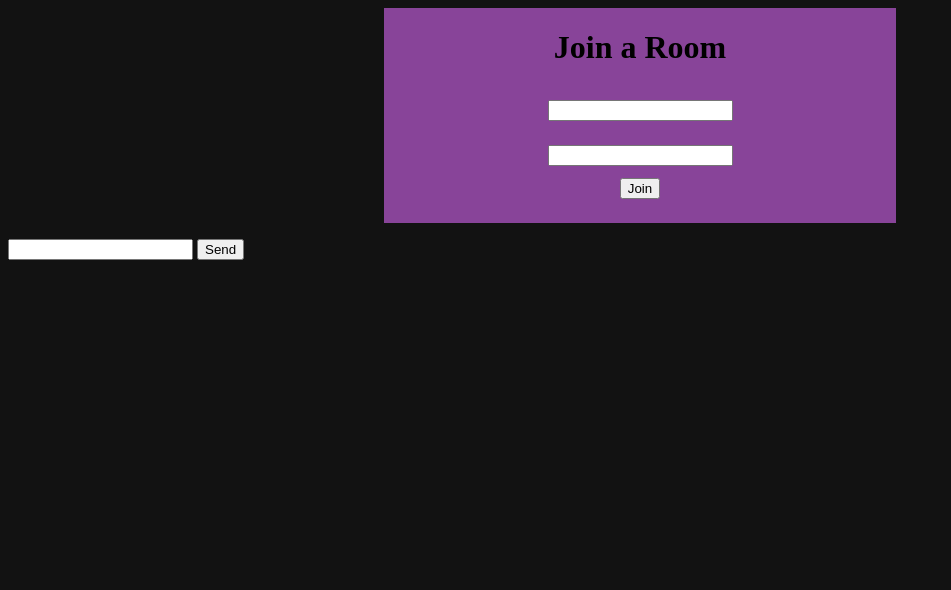
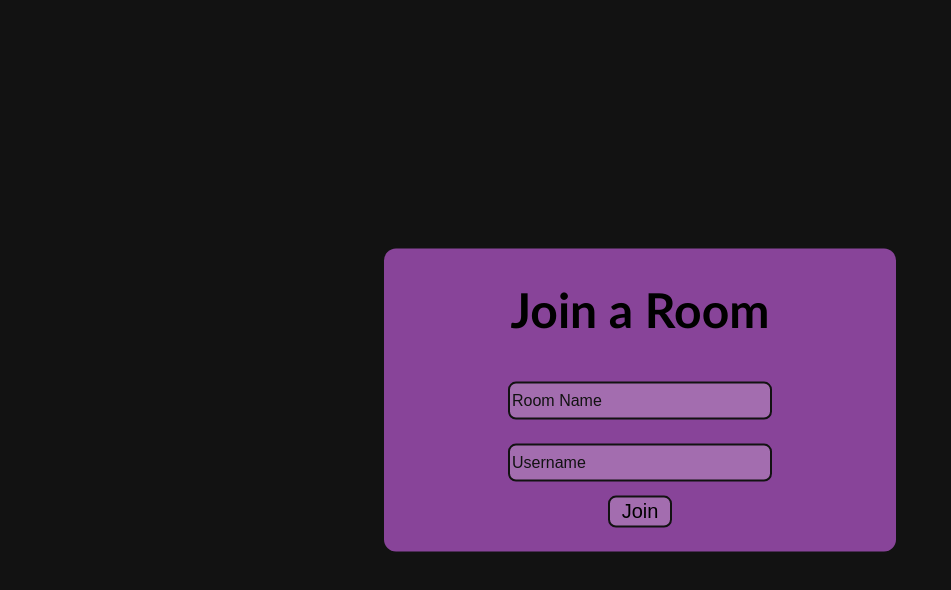
Before and after one commit to carloaqui8/Realtime-Chat-App, a website: page index.html in a window 1280 px wide. Shown: the whole page, without its empty margins (0-951 px from the left). Drawn offline with Linux system fonts and the light colour scheme.

Commit message:
landing page

```diff
--- a/index.html
+++ b/index.html
@@ -12,23 +12,11 @@
     <div id="joinRoomContainer">
         <form id="joinRoom">
             <h1>Join a Room</h1>
-            <input id="roomNameInput" type="text" maxlength="32" required><br>
-            <input id="usernameInput" type="text" maxlength="32" required><br>
+            <input id="roomNameInput" type="text" maxlength="32" required placeholder="Room Name"><br>
+            <input id="usernameInput" type="text" maxlength="32" required placeholder="Username"><br>
             <button id="joinRoomBtn" type="submit">Join</button>
         </form>
     </div>
-
-    <ul id="usersList"></ul>
-
-    <p class="userList"></p>
-    <p class="roomList"></p>
-    <p class="messageHistory"></p>
-
-    <form id="messageForm">
-        <input id="message" type="text" required>
-        <button type="submit">Send</button>
-    </form>
-
 
     <script src="index.js"></script>
 </body>
--- a/style.css
+++ b/style.css
@@ -1,12 +1,19 @@
 body {
     background-color: #121212;
+    font-family: 'Trebuchet MS', 'Lucida Sans Unicode', 'Lucida Grande', 'Lucida Sans', Arial, sans-serif;
 }
 
 #joinRoomContainer {
     display: flex;
+    margin: 0;
+    position: absolute;
+    top: 50%;
+    left: 50%;
+    transform: translate(-50%, -50%);
 }
 
 #joinRoom {
+    font-size: 24px;
     background-color: #884499;
     text-align: center;
     display: inline-block;
@@ -15,16 +22,33 @@ body {
     width: 512px;
     margin-right: auto;
     margin-left: auto;
+    border-radius: 12px;
 }
 
 #roomNameInput, #usernameInput {
-    margin: 12px 24px;
+    height: 32px;
+    width: 256px;
+    margin: 12px;
+    font-size: 1rem;
+    background-color: #a36daf;
+    border: 2px solid #121212;
+    border-radius: 8px;
+}
+
+#roomNameInput::placeholder, #usernameInput::placeholder {
+    color: #121212;
 }
 
 #joinRoomBtn {
     margin-bottom: 24px;
+    height: 32px;
+    width: 64px;
+    font-size: 1.25rem;
+    background-color: #a36daf;
+    border: 2px solid #121212;
+    border-radius: 8px;
 }
 
-#messageForm {
-    /* float: right; */
-}
+/* #messageForm {
+    float: right;
+} */
```
Also changed, not shown: chat.html (added, +27 -0 lines).
